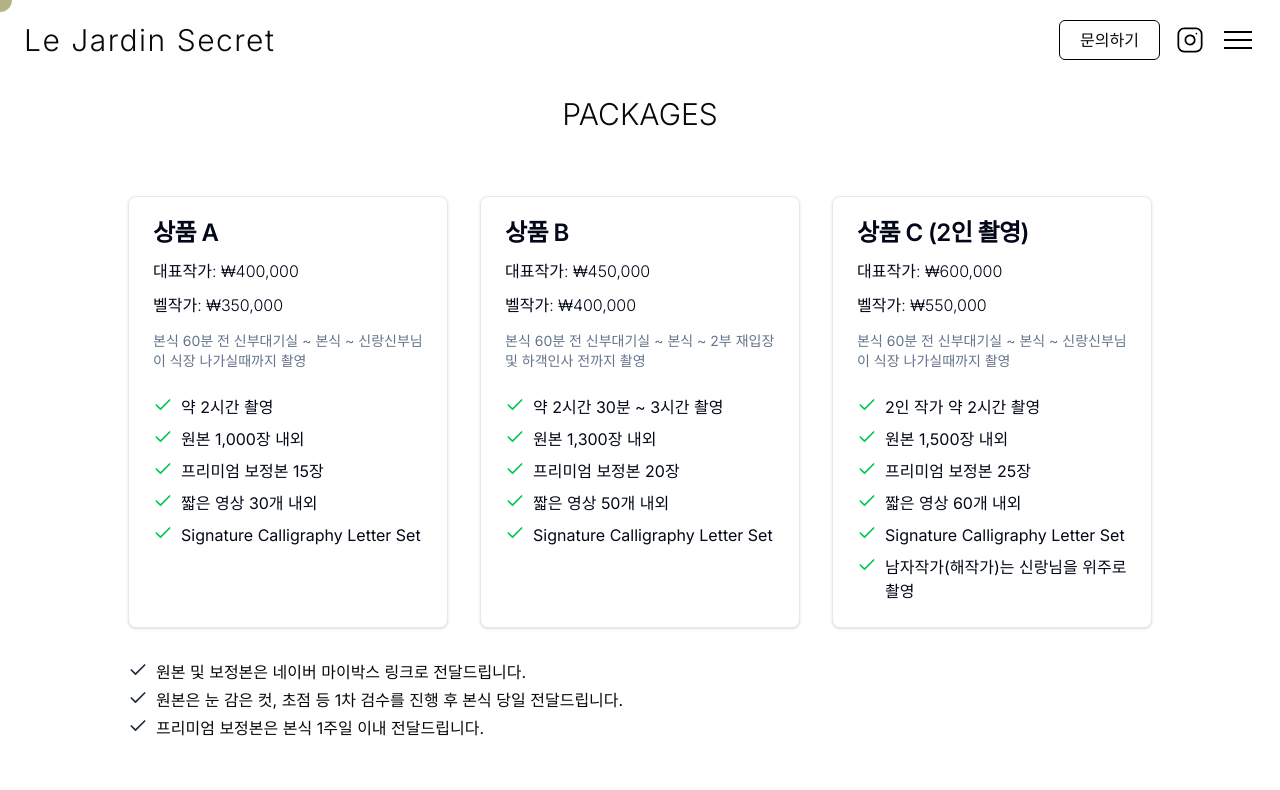
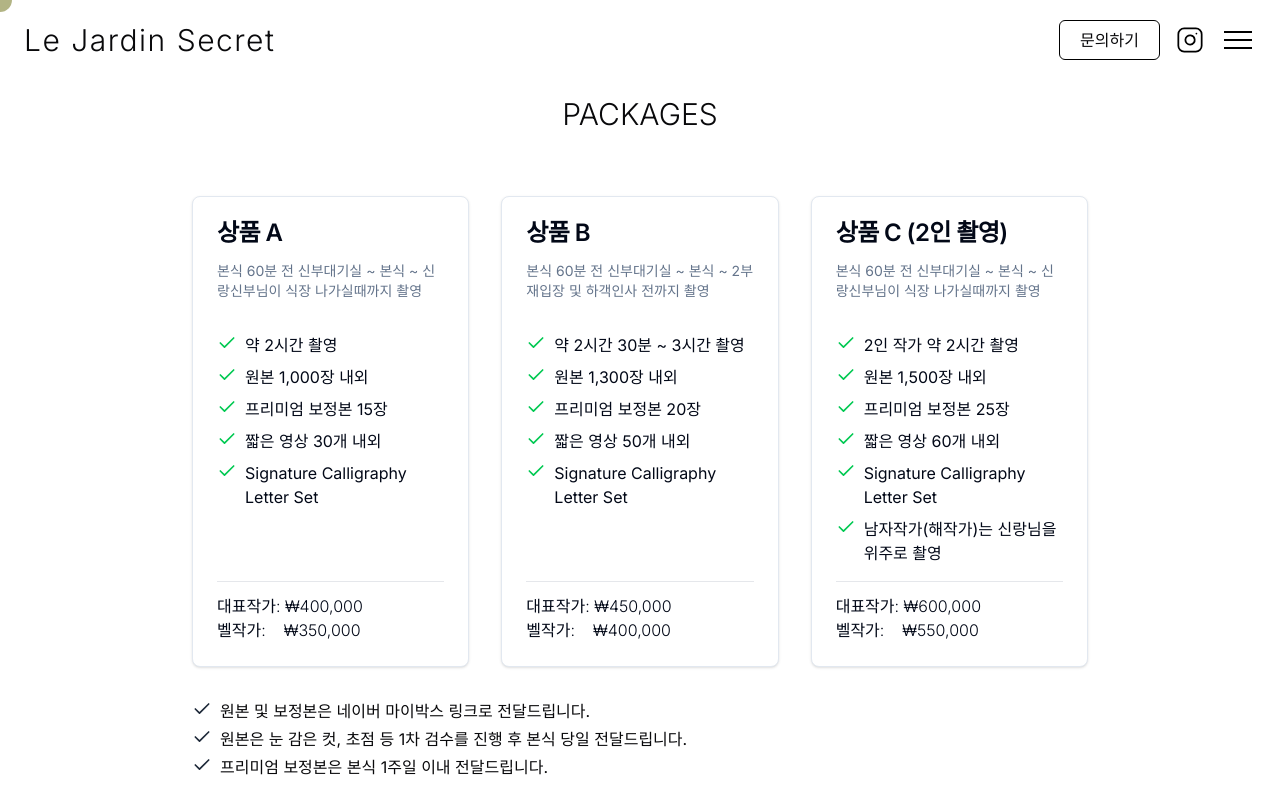
Before and after one commit to shshhan/lejardinsecret-portfolio, a Next.js app: page /packages in a window 1280 px wide. Shown: the top 790 px of the page. Built offline with nearby package versions, Linux system fonts and the light colour scheme.

Commit message:
edit package card layout

```diff
--- a/src/app/packages/page.tsx
+++ b/src/app/packages/page.tsx
@@ -62,7 +62,7 @@ export default function PackagesPage() {
     <main className="min-h-screen">
       <div className="container mx-auto px-4 pt-24 pb-16">
         <motion.div
-          className="max-w-5xl mx-auto"
+          className="max-w-4xl mx-auto"
           initial={{ opacity: 0, y: 20 }}
           animate={{ opacity: 1, y: 0 }}
           transition={{ duration: 0.5 }}
@@ -79,13 +79,11 @@ export default function PackagesPage() {
               >
                 <Card className="h-full flex flex-col">
                   <CardHeader>
-                    <CardTitle>{pkg.title}</CardTitle>
-                    <div className="text-large font-light mt-2">대표작가: {pkg.headPrice}</div>
-                    <div className="text-large font-light mt-1">벨작가: {pkg.bellPrice}</div>
-                    <CardDescription className="mt-2">{pkg.description}</CardDescription>
+                    <CardTitle className="mb-4">{pkg.title}</CardTitle>
+                    <CardDescription>{pkg.description}</CardDescription>
                   </CardHeader>
-                  <CardContent className="flex-grow">
-                    <ul className="space-y-2">
+                  <CardContent className="flex-grow pt-2 flex flex-col">
+                    <ul className="space-y-2 mb-auto">
                       {pkg.features.map((feature, i) => (
                         <li key={i} className="flex items-start">
                           <Check className="h-5 w-5 text-green-500 mr-2 flex-shrink-0" />
@@ -93,6 +91,12 @@ export default function PackagesPage() {
                         </li>
                       ))}
                     </ul>
+                    <div className="mt-4 pt-3 border-t border-gray-200">
+                      <div className="text-large font-light">
+                        <div>대표작가: {pkg.headPrice}</div>
+                        <div>벨작가:&nbsp;&nbsp;&nbsp; {pkg.bellPrice}</div>
+                      </div>
+                    </div>
                   </CardContent>
                 </Card>
               </motion.div>
```
